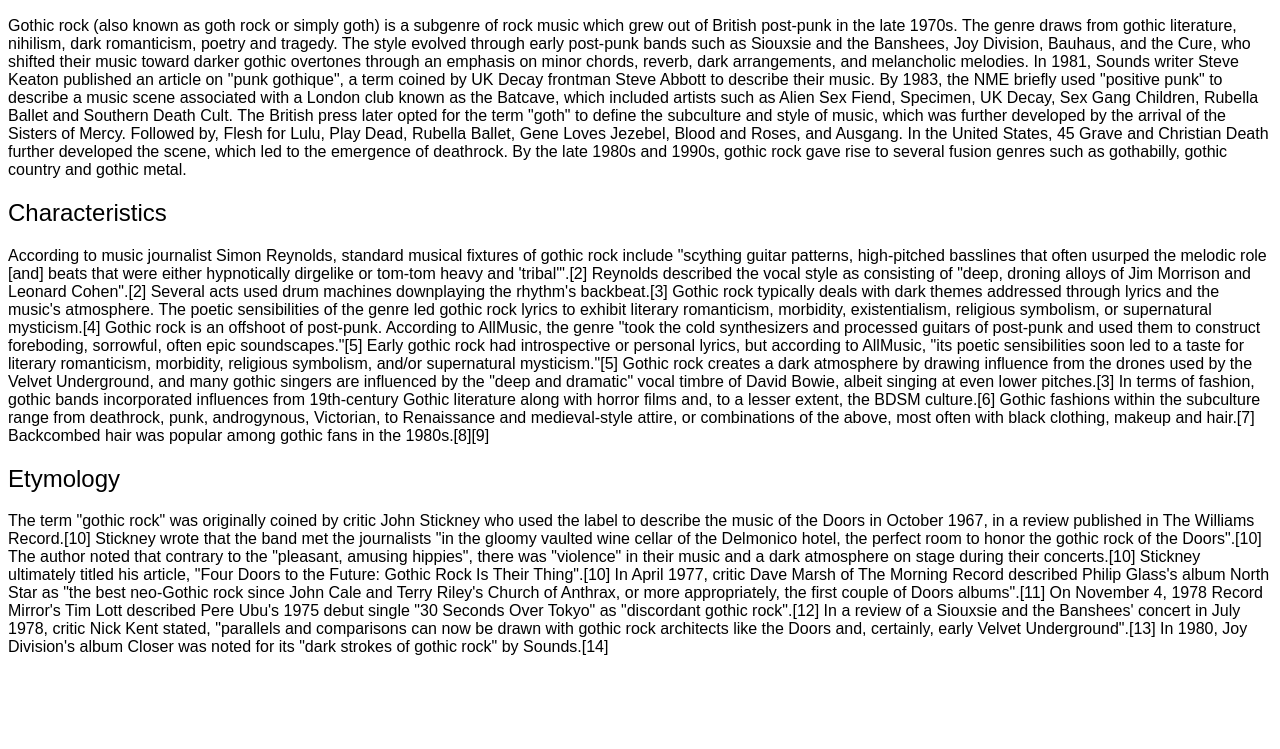
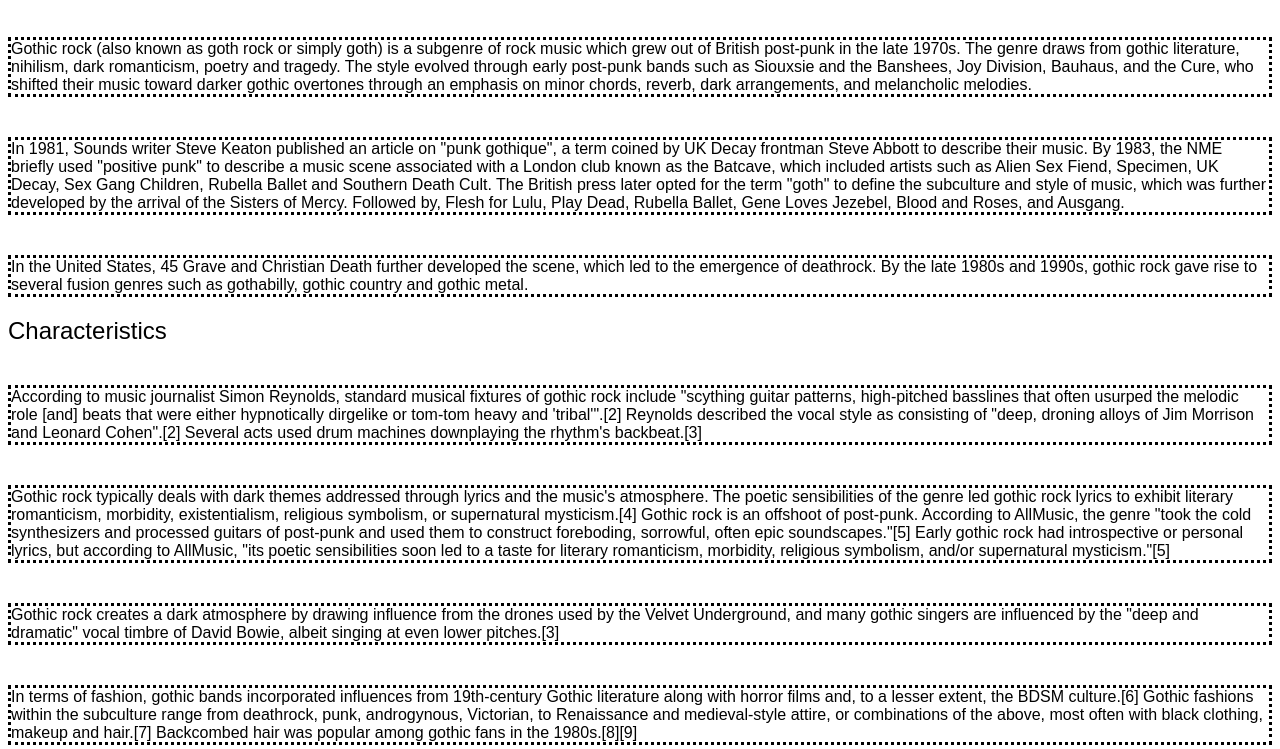
Before and after one commit to samian96/COMP001Bweek4Typography, a plain HTML site: page index.html in a window 1280 px wide. Shown: the part 51-800 px from the top of the page. Drawn offline with Linux system fonts and the light colour scheme; a web font is replaced by a local one.

Commit message:
updated readme / created paragraph elements to split sections

```diff
--- a/index.html
+++ b/index.html
@@ -14,35 +14,32 @@
         <h2>Gothic rock</h2>
     </header>
     <section id="num1">
-        <p>
-            Gothic rock (also known as goth rock or simply goth) is a subgenre of rock music which grew out of British post-punk in the late 1970s. The genre draws from gothic literature, nihilism, dark romanticism, poetry and tragedy. The style evolved through early post-punk bands such as Siouxsie and the Banshees, Joy Division, Bauhaus, and the Cure, who shifted their music toward darker gothic overtones through an emphasis on minor chords, reverb, dark arrangements, and melancholic melodies.
+    <p>Gothic rock (also known as goth rock or simply goth) is a subgenre of rock music which grew out of British post-punk in the late 1970s. The genre draws from gothic literature, nihilism, dark romanticism, poetry and tragedy. The style evolved through early post-punk bands such as Siouxsie and the Banshees, Joy Division, Bauhaus, and the Cure, who shifted their music toward darker gothic overtones through an emphasis on minor chords, reverb, dark arrangements, and melancholic melodies.</p>
 
-In 1981, Sounds writer Steve Keaton published an article on "punk gothique", a term coined by UK Decay frontman Steve Abbott to describe their music. By 1983, the NME briefly used "positive punk" to describe a music scene associated with a London club known as the Batcave, which included artists such as Alien Sex Fiend, Specimen, UK Decay, Sex Gang Children, Rubella Ballet and Southern Death Cult. The British press later opted for the term "goth" to define the subculture and style of music, which was further developed by the arrival of the Sisters of Mercy. Followed by, Flesh for Lulu, Play Dead, Rubella Ballet, Gene Loves Jezebel, Blood and Roses, and Ausgang.
+    <p>In 1981, Sounds writer Steve Keaton published an article on "punk gothique", a term coined by UK Decay frontman Steve Abbott to describe their music. By 1983, the NME briefly used "positive punk" to describe a music scene associated with a London club known as the Batcave, which included artists such as Alien Sex Fiend, Specimen, UK Decay, Sex Gang Children, Rubella Ballet and Southern Death Cult. The British press later opted for the term "goth" to define the subculture and style of music, which was further developed by the arrival of the Sisters of Mercy. Followed by, Flesh for Lulu, Play Dead, Rubella Ballet, Gene Loves Jezebel, Blood and Roses, and Ausgang.</p>
 
-In the United States, 45 Grave and Christian Death further developed the scene, which led to the emergence of deathrock. By the late 1980s and 1990s, gothic rock gave rise to several fusion genres such as gothabilly, gothic country and gothic metal.
-        </p>
+    <p>In the United States, 45 Grave and Christian Death further developed the scene, which led to the emergence of deathrock. By the late 1980s and 1990s, gothic rock gave rise to several fusion genres such as gothabilly, gothic country and gothic metal.</p>
+
     </section>
     <section id="num2">
         <h2>Characteristics</h2>
-        <p>
-           According to music journalist Simon Reynolds, standard musical fixtures of gothic rock include "scything guitar patterns, high-pitched basslines that often usurped the melodic role [and] beats that were either hypnotically dirgelike or tom-tom heavy and 'tribal'".[2] Reynolds described the vocal style as consisting of "deep, droning alloys of Jim Morrison and Leonard Cohen".[2] Several acts used drum machines downplaying the rhythm's backbeat.[3]
+        <p>According to music journalist Simon Reynolds, standard musical fixtures of gothic rock include "scything guitar patterns, high-pitched basslines that often usurped the melodic role [and] beats that were either hypnotically dirgelike or tom-tom heavy and 'tribal'".[2] Reynolds described the vocal style as consisting of "deep, droning alloys of Jim Morrison and Leonard Cohen".[2] Several acts used drum machines downplaying the rhythm's backbeat.[3]</p>
 
-Gothic rock typically deals with dark themes addressed through lyrics and the music's atmosphere. The poetic sensibilities of the genre led gothic rock lyrics to exhibit literary romanticism, morbidity, existentialism, religious symbolism, or supernatural mysticism.[4] Gothic rock is an offshoot of post-punk. According to AllMusic, the genre "took the cold synthesizers and processed guitars of post-punk and used them to construct foreboding, sorrowful, often epic soundscapes."[5] Early gothic rock had introspective or personal lyrics, but according to AllMusic, "its poetic sensibilities soon led to a taste for literary romanticism, morbidity, religious symbolism, and/or supernatural mysticism."[5]
+       <p>Gothic rock typically deals with dark themes addressed through lyrics and the music's atmosphere. The poetic sensibilities of the genre led gothic rock lyrics to exhibit literary romanticism, morbidity, existentialism, religious symbolism, or supernatural mysticism.[4] Gothic rock is an offshoot of post-punk. According to AllMusic, the genre "took the cold synthesizers and processed guitars of post-punk and used them to construct foreboding, sorrowful, often epic soundscapes."[5] Early gothic rock had introspective or personal lyrics, but according to AllMusic, "its poetic sensibilities soon led to a taste for literary romanticism, morbidity, religious symbolism, and/or supernatural mysticism."[5]</p>
 
-Gothic rock creates a dark atmosphere by drawing influence from the drones used by the Velvet Underground, and many gothic singers are influenced by the "deep and dramatic" vocal timbre of David Bowie, albeit singing at even lower pitches.[3]
+        <p>Gothic rock creates a dark atmosphere by drawing influence from the drones used by the Velvet Underground, and many gothic singers are influenced by the "deep and dramatic" vocal timbre of David Bowie, albeit singing at even lower pitches.[3]
 
-In terms of fashion, gothic bands incorporated influences from 19th-century Gothic literature along with horror films and, to a lesser extent, the BDSM culture.[6] Gothic fashions within the subculture range from deathrock, punk, androgynous, Victorian, to Renaissance and medieval-style attire, or combinations of the above, most often with black clothing, makeup and hair.[7] Backcombed hair was popular among gothic fans in the 1980s.[8][9]
-        </p>
+        <p>In terms of fashion, gothic bands incorporated influences from 19th-century Gothic literature along with horror films and, to a lesser extent, the BDSM culture.[6] Gothic fashions within the subculture range from deathrock, punk, androgynous, Victorian, to Renaissance and medieval-style attire, or combinations of the above, most often with black clothing, makeup and hair.[7] Backcombed hair was popular among gothic fans in the 1980s.[8][9]</p>
+
     </section>
     <section id="num3">
         <h2>Etymology</h2>
-        <p>
-            The term "gothic rock" was originally coined by critic John Stickney who used the label to describe the music of the Doors in October 1967, in a review published in The Williams Record.[10] Stickney wrote that the band met the journalists "in the gloomy vaulted wine cellar of the Delmonico hotel, the perfect room to honor the gothic rock of the Doors".[10] The author noted that contrary to the "pleasant, amusing hippies", there was "violence" in their music and a dark atmosphere on stage during their concerts.[10] Stickney ultimately titled his article, "Four Doors to the Future: Gothic Rock Is Their Thing".[10]
+        <p>The term "gothic rock" was originally coined by critic John Stickney who used the label to describe the music of the Doors in October 1967, in a review published in The Williams Record.[10] Stickney wrote that the band met the journalists "in the gloomy vaulted wine cellar of the Delmonico hotel, the perfect room to honor the gothic rock of the Doors".[10] The author noted that contrary to the "pleasant, amusing hippies", there was "violence" in their music and a dark atmosphere on stage during their concerts.[10] Stickney ultimately titled his article, "Four Doors to the Future: Gothic Rock Is Their Thing".[10]</p>
 
-In April 1977, critic Dave Marsh of The Morning Record described Philip Glass's album North Star as "the best neo-Gothic rock since John Cale and Terry Riley's Church of Anthrax, or more appropriately, the first couple of Doors albums".[11]
+        <p>In April 1977, critic Dave Marsh of The Morning Record described Philip Glass's album North Star as "the best neo-Gothic rock since John Cale and Terry Riley's Church of Anthrax, or more appropriately, the first couple of Doors albums".[11]</p>
 
-On November 4, 1978 Record Mirror's Tim Lott described Pere Ubu's 1975 debut single "30 Seconds Over Tokyo" as "discordant gothic rock".[12] In a review of a Siouxsie and the Banshees' concert in July 1978, critic Nick Kent stated, "parallels and comparisons can now be drawn with gothic rock architects like the Doors and, certainly, early Velvet Underground".[13] In 1980, Joy Division's album Closer was noted for its "dark strokes of gothic rock" by Sounds.[14]
-        </p>
+        <p>On November 4, 1978 Record Mirror's Tim Lott described Pere Ubu's 1975 debut single "30 Seconds Over Tokyo" as "discordant gothic rock".[12] In a review of a Siouxsie and the Banshees' concert in July 1978, critic Nick Kent stated, "parallels and comparisons can now be drawn with gothic rock architects like the Doors and, certainly, early Velvet Underground".[13] In 1980, Joy Division's album Closer was noted for its "dark strokes of gothic rock" by Sounds.[14]</p>
+
     </section>
 </body>
 </html>
--- a/main.css
+++ b/main.css
@@ -20,3 +20,10 @@ h2 {
     font-weight: 400;
     font-style: normal;
 }
+p {
+    font-family:"Momo Trust Display", sans-serif;
+    font-weight: 200;
+    font-style: normal;
+    margin-top: 40px;
+    border-style: dotted;
+}
```
Also changed, not shown: 1 other file.
